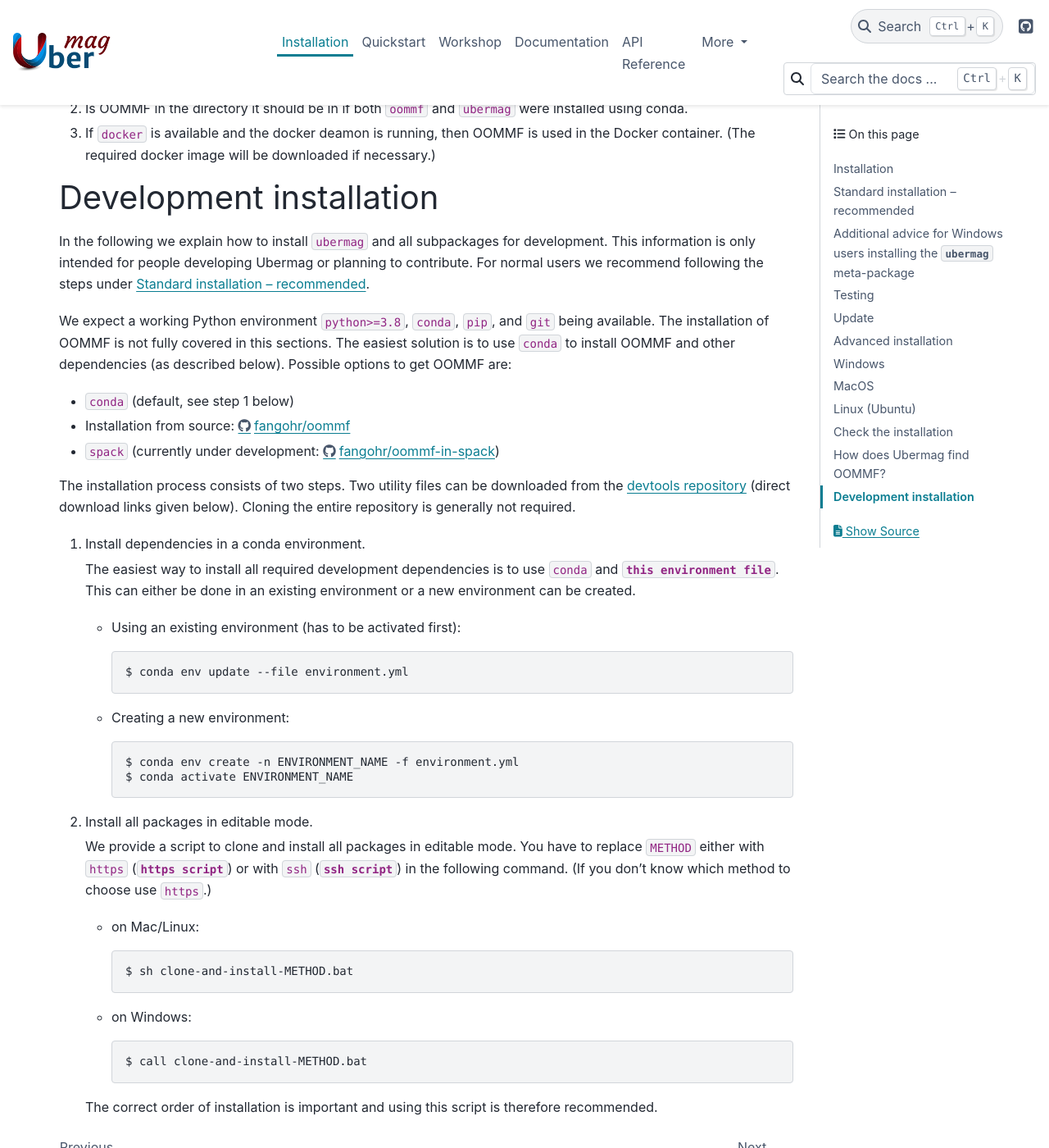
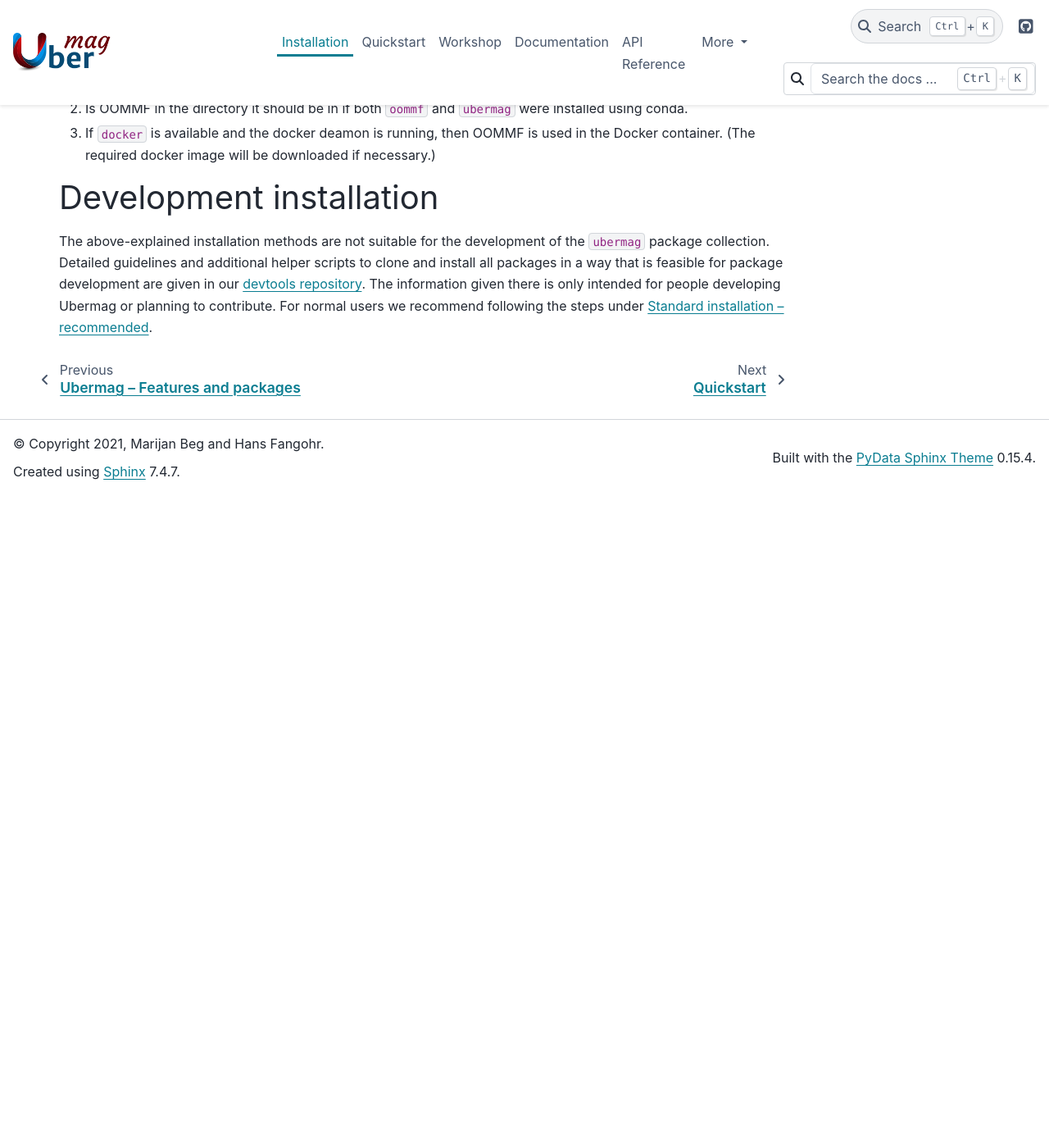
Before and after one commit to ubermag/ubermag.github.io, a Sphinx documentation site: the page built from source/installation.rst, in a window 1280 px wide and 1400 px high, scrolled down 5627 px. Shown: the whole window at 82% size. Built offline with Sphinx 7.4.7 and the PyData theme 0.15.4, drawn with Linux system fonts in a browser that asks for light colours; pages that are not in the unit, such as notebooks, are missing from menus; after the commit the page ends 6231 px from its top, so only the background shows below that.

Commit message:
New development installation.
Steps are explained in the repo so we only give a reference to the correct point
to avoid having two version that need to be kept in sync.

```diff
--- a/source/installation.rst
+++ b/source/installation.rst
@@ -300,66 +300,11 @@
 Development installation
 ========================
 
-In the following we explain how to install ``ubermag`` and all subpackages for
-development. This information is only intended for people developing Ubermag or
-planning to contribute. For normal users we recommend following the steps under
-`Standard installation -- recommended`_.
-
-We expect a working Python environment ``python>=3.8``, ``conda``, ``pip``, and
-``git`` being available. The installation of OOMMF is not fully covered in this
-sections. The easiest solution is to use ``conda`` to install OOMMF and other
-dependencies (as described below). Possible options to get OOMMF are:
-
-- ``conda`` (default, see step 1 below)
-- Installation from source: https://github.com/fangohr/oommf
-- ``spack`` (currently under development: https://github.com/fangohr/oommf-in-spack/)
-
-The installation process consists of two steps. Two utility files can be
-downloaded from the `devtools repository
-<https://github.com/ubermag/devtools/tree/master/installation>`__ (direct download links
-given below). Cloning the entire repository is generally not required.
-
-1. Install dependencies in a conda environment.
-
-   The easiest way to install all required development dependencies is to use
-   ``conda`` and :download:`this environment file
-   <../packages/devtools/installation/environment.yml>`. This can
-   either be done in an existing environment or a new environment can be
-   created.
-
-   - Using an existing environment (has to be activated first):
-
-     .. code-block:: bash
-
-        $ conda env update --file environment.yml
-
-   - Creating a new environment:
-
-     .. code-block:: bash
-
-        $ conda env create -n ENVIRONMENT_NAME -f environment.yml
-        $ conda activate ENVIRONMENT_NAME
-
-2. Install all packages in editable mode.
-
-   We provide a script to clone and install all packages in editable mode. You
-   have to replace ``METHOD`` either with ``https`` (:download:`https script
-   <../packages/devtools/installation/clone-and-install-https.bat>`) or with
-   ``ssh`` (:download:`ssh script
-   <../packages/devtools/installation/clone-and-install-ssh.bat>`) in the
-   following command. (If you don't know which method to choose use ``https``.)
-
-   - on Mac/Linux:
-
-     .. code-block:: bash
-
-        $ sh clone-and-install-METHOD.bat
-
-   - on Windows:
-
-     .. code-block:: bash
-
-        $ call clone-and-install-METHOD.bat
-
-   The correct order of installation is important and using this script is therefore
-   recommended.
+The above-explained installation methods are not suitable for the development of
+the ``ubermag`` package collection. Detailed guidelines and additional helper
+scripts to clone and install all packages in a way that is feasible for package
+development are given in our `devtools repository
+<https://github.com/ubermag/devtools>`__. The information given there is only
+intended for people developing Ubermag or planning to contribute. For normal
+users we recommend following the steps under `Standard installation --
+recommended`_.
```
